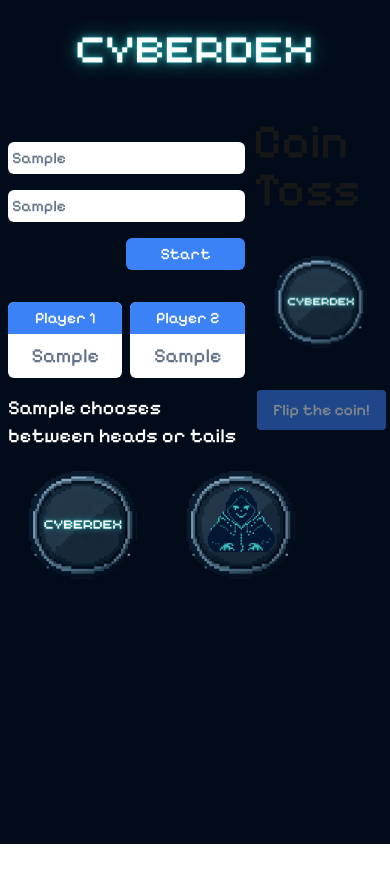
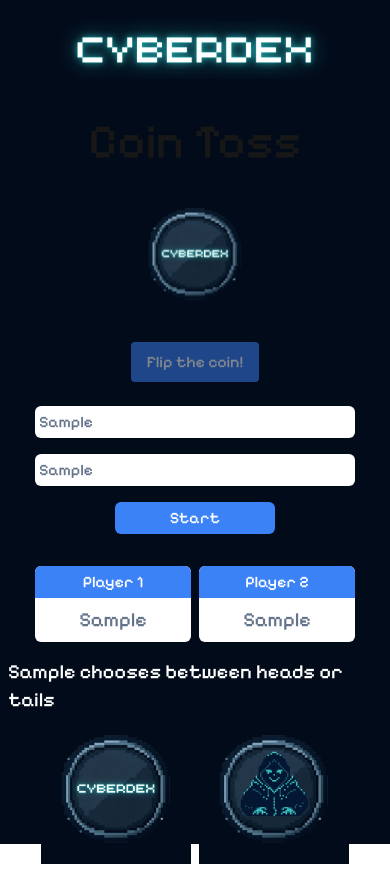
Before and after one commit to mickaelk98/cyberdex, a Next.js app: page / in a window 390 px wide. Both pictures are taken after typing "Sample", "Sample" into the empty fields and a click on the button "Start". Before the commit the page ends 844 px from the top, so only its background shows below. Built offline with nearby package versions, Linux system fonts and the light colour scheme.

Commit message:
responsive

```diff
--- a/src/app/globals.css
+++ b/src/app/globals.css
@@ -9,7 +9,7 @@
 
 @media (prefers-color-scheme: dark) {
   :root {
-    --background: #0a0a0a;
+    --background: #020b1a;
     --foreground: #ededed;
   }
 }
--- a/src/app/page.js
+++ b/src/app/page.js
@@ -1,9 +1,7 @@
 "use client";
-
 import { useState, useRef } from "react";
 import { gsap } from "gsap";
 import Image from "next/image";
-
 export default function Home() {
   const [player1, setPlayer1] = useState("");
   const [player2, setPlayer2] = useState("");
@@ -11,17 +9,14 @@ export default function Home() {
   const [selectedPlayer, setSelectedPlayer] = useState(null);
   const [player1Choice, setPlayer1Choice] = useState("");
   const [player2Choice, setPlayer2Choice] = useState("");
-
   // coin
   const [result, setResult] = useState("tails");
   const [showResult, setShowResult] = useState(false);
   const [isFlipping, setIsFlipping] = useState(false);
   const coinRef = useRef(null);
-
   // Chemins des images
   const tailsImage = "/tails.png";
   const headsImage = "/heads.png";
-
   function handleSubmit(e) {
     e.preventDefault();
     console.log(player1, player2);
@@ -29,7 +24,6 @@ export default function Home() {
     setSelectedPlayer(randomName);
     setShowplayer(true);
   }
-
   function playerChoice(choice) {
     if (selectedPlayer === player1) {
       if (choice === "tails") {
@@ -49,12 +43,10 @@ export default function Home() {
       }
     }
   }
-
   const flipCoin = () => {
     if (isFlipping) return;
     setIsFlipping(true);
     setShowResult(true);
-
     // Animation GSAP pour le lancer de pièce
     gsap.fromTo(
       coinRef.current,
@@ -72,16 +64,14 @@ export default function Home() {
       }
     );
   };
-
   return (
     <div className="h-screen flex flex-col bg-[#020B1A]">
       <header className="text-white  max-w-7xl mx-auto py-5 mb-5">
         <Image src="/cyberdex.png" alt="Logo" width={300} height={300} />
       </header>
-      <main className="flex-1 flex items-start justify-evenly w-full max-w-7xl mx-auto">
-        <aside className="text-white w-96 p-2">
-          <form onSubmit={handleSubmit} action="" className="max-w-96 text-white flex flex-col gap-4 mt-4">
-
+      <main className="flex-1 flex flex-col-reverse items-center justify-end w-full max-w-7xl md:flex-row md:justify-evenly">
+        <aside className="text-white w-full p-2 flex flex-col items-center justify-center md:w-1/2 md:self-start">
+          <form onSubmit={handleSubmit} action="" className=" w-80 max-w-96 text-white flex flex-col gap-4 mt-4">
             <input
               className="p-1 text-slate-500 rounded-md"
               placeholder="Player 1"
@@ -96,11 +86,10 @@ export default function Home() {
               value={player2}
               onChange={(e) => setPlayer2(e.target.value)}
             />
-            <button className="bg-blue-500 w-1/2 self-end text-white p-1 rounded-md ">Start</button>
+            <button className="bg-blue-500 w-1/2 mx-auto text-white p-1 rounded-md ">Start</button>
           </form>
-
           {showPlayer && (
-            <ul className="flex gap-2 mt-8 items-center justify-between">
+            <ul className="flex gap-2 mt-8 w-80 max-w-96 items-center justify-between">
               <li className="w-1/2">
                 <div className="flex flex-col bg-white rounded-md">
                   <h2 className="test-center bg-blue-500 p-1 rounded-tl-md rounded-tr-md text-center">Player 1</h2>
@@ -115,7 +104,6 @@ export default function Home() {
               </li>
             </ul>
           )}
-
           {selectedPlayer && (
             <ul className="mt-4 flex flex-col items-center justify-center">
               <p className="text-xl">{selectedPlayer} chooses between heads or tails</p>
@@ -125,7 +113,6 @@ export default function Home() {
               </div>
             </ul>
           )}
-
           {(player1Choice || player2Choice) && (
             <>
               {selectedPlayer === player1
@@ -134,11 +121,9 @@ export default function Home() {
             </>
           )}
         </aside>
-
-        <div className="flex flex-col items-center gap-4">
+        <div className="flex flex-col items-start gap-4 md:self-start">
           <div className="flex flex-col items-center justify-center h-full">
             <h1 className="text-5xl font-bold mb-6">Coin Toss</h1>
-
             <div
               ref={coinRef}
               className="w-32 h-32 bg- rounded-full flex items-center justify-center mb-6 relative"
@@ -163,7 +148,6 @@ export default function Home() {
               )}
               {!result && <span className="text-xl font-bold">?</span>}
             </div>
-
             <button
               onClick={flipCoin}
               className={`bg-blue-500 text-white px-4 py-2 rounded ${isFlipping || player1Choice === "" || player2Choice === "" ? "opacity-50" : ""}`}
```
